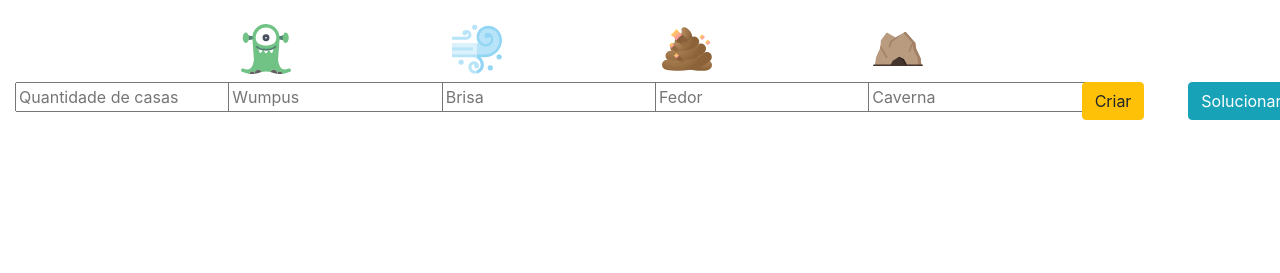
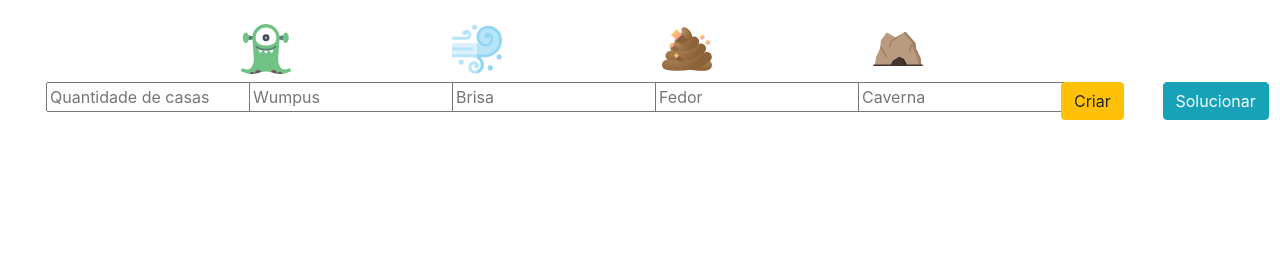
Before and after one commit to GabrielStringhini/wumpus, a website: page principal.html in a window 1280 px wide. Drawn offline with nearby package versions, Linux system fonts and the light colour scheme.

Commit message:
erro no pull

```diff
--- a/principal.html
+++ b/principal.html
@@ -27,7 +27,7 @@
       </div>
     </div>
     <form class="GET" action="index.html" method="post">
-      <div class="row">
+      <div class="row mx-3">
         <div class="col-2">
           <input type="number" name="tamanho-tabuleiro" placeholder="Quantidade de casas" id="qnt-casas">
         </div>
```
